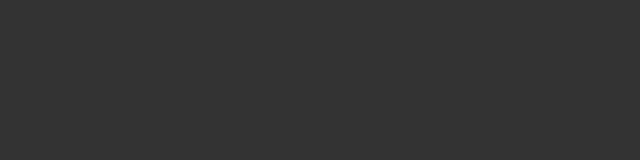
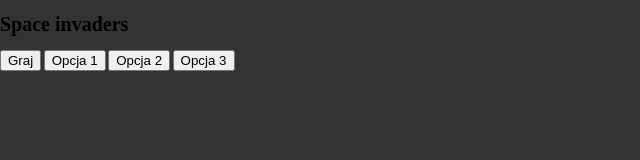
Before and after one commit to EmilSroka/Studies_Project_WDI, a plain HTML site: page index.html in a window 1280 px wide. Shown: the whole page, without its empty margins (0-640 px from the left). Drawn offline with Linux system fonts and the light colour scheme.

Commit message:
Add basic menu structure

```diff
--- a/index.html
+++ b/index.html
@@ -12,6 +12,12 @@
     <script defer src="assets/main.js"></script>
 </head>
 <body>
-
+    <main class="o-interface">
+        <h1 class="c-heading">Space invaders</h1>
+        <button class="c-button c-button--primary">Graj</button>
+        <button class="c-button">Opcja 1</button>
+        <button class="c-button">Opcja 2</button>
+        <button class="c-button">Opcja 3</button>
+    </main>
 </body>
 </html>
```
